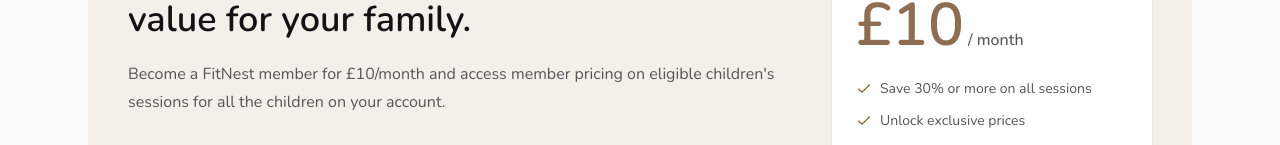
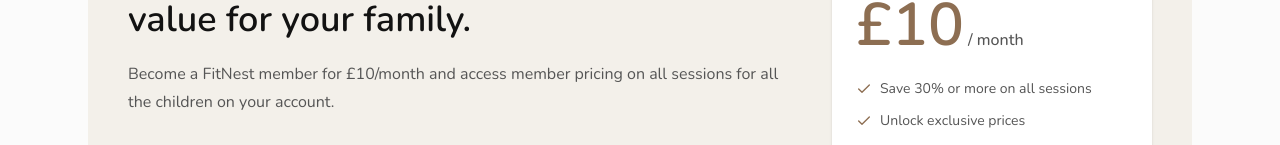
Before and after one commit to safsaeed/fitnest, a Next.js app: page /memberships in a window 1280 px wide. Shown: the part 308-453 px from the top of the page. Built offline with nearby package versions, Linux system fonts and the light colour scheme.

Commit message:
Update page.tsx

```diff
--- a/app/(public)/memberships/page.tsx
+++ b/app/(public)/memberships/page.tsx
@@ -74,7 +74,7 @@
             </h1>
             <p className="mt-5 text-base leading-7 text-(--color-text-secondary) sm:text-md">
               Become a FitNest member for £10/month and access member pricing on
-              eligible children&apos;s sessions for all the children on your
+              all sessions for all the children on your
               account.
             </p>
 
```
